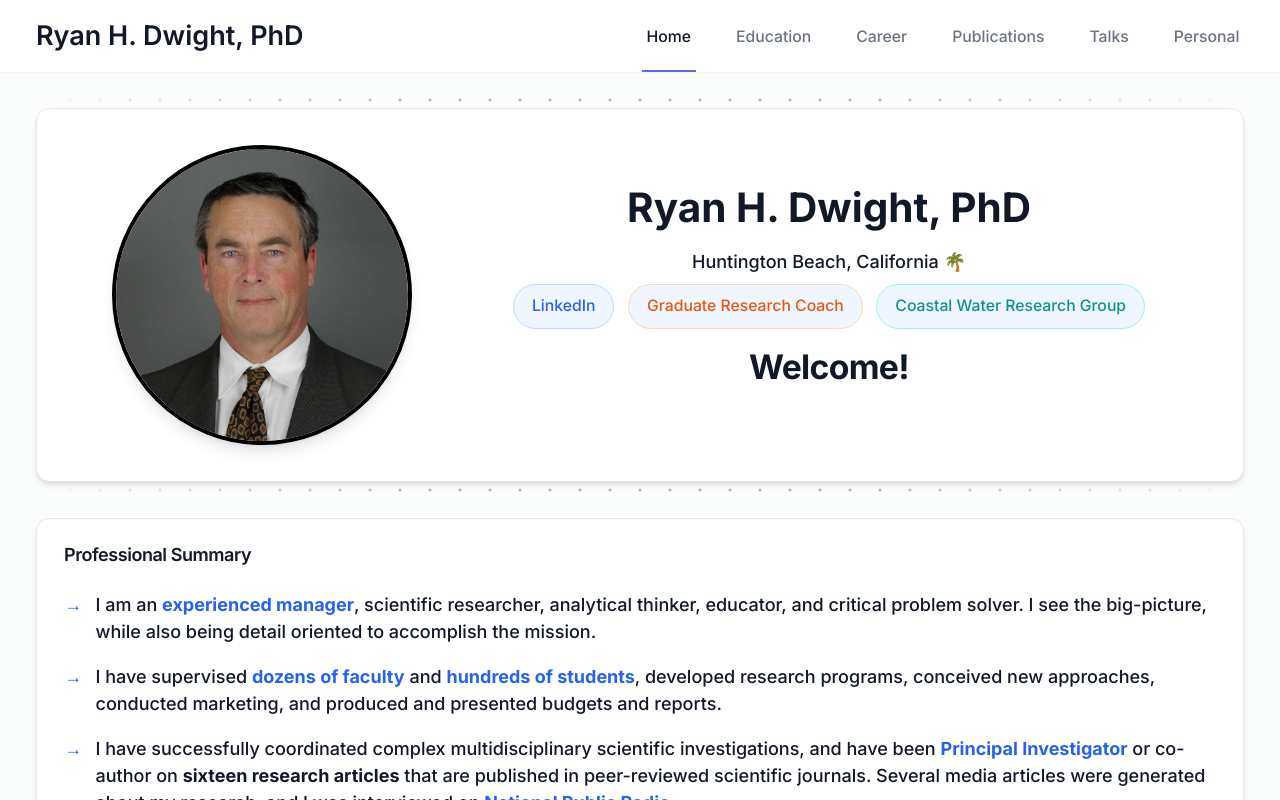
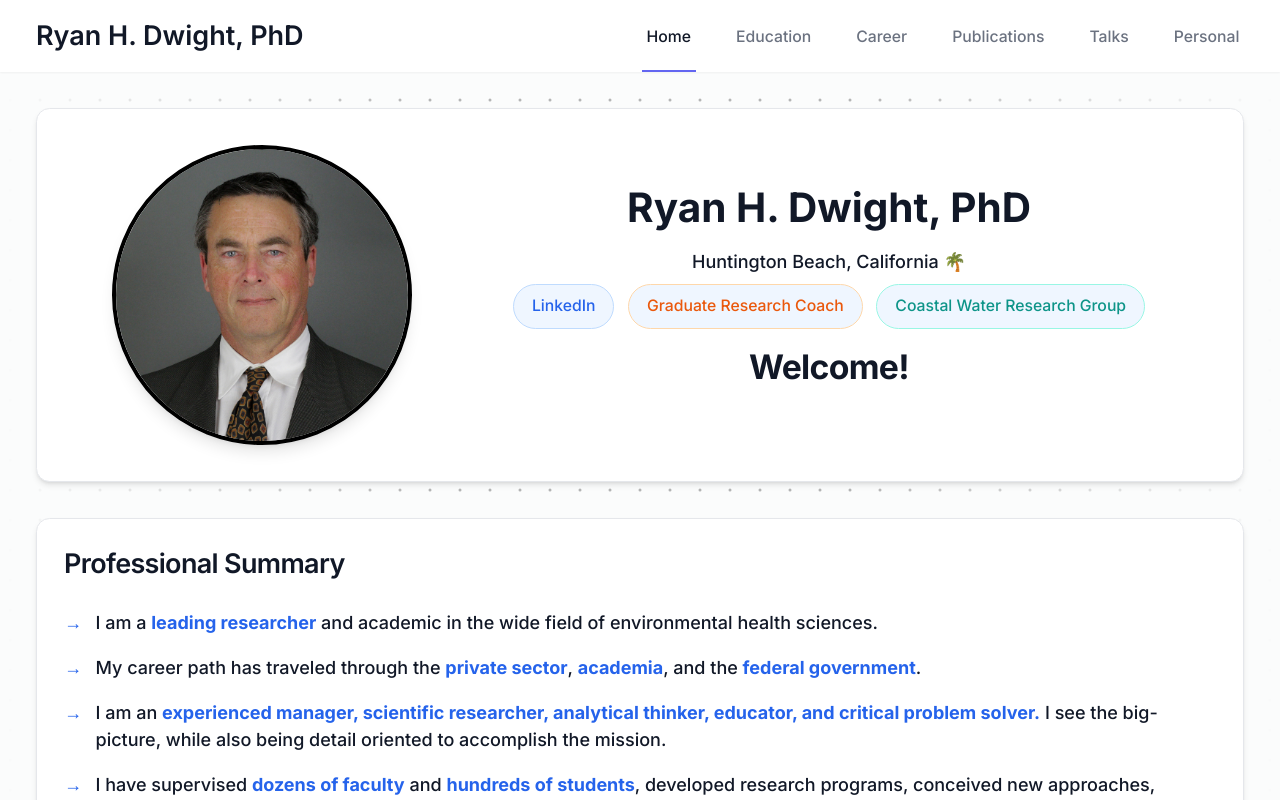
Before and after one commit to lame-o/dads-cv, a Next.js app: page / in a window 1280 px wide. Shown: the top 800 px of the page. Built offline with nearby package versions, Linux system fonts and the light colour scheme.

Commit message:
edited home content

```diff
--- a/app/page.tsx
+++ b/app/page.tsx
@@ -70,13 +70,21 @@ export default function Home() {
       <BlurFade delay={0.5} inView>
         <Card>
           <CardHeader>
-            <CardTitle>Professional Summary</CardTitle>
+            <CardTitle className="text-2xl">Professional Summary</CardTitle>
           </CardHeader>
           <CardContent>
             <ul className="space-y-4">
               {[
                 {
-                  text: <>I am an <span className="text-blue-600 font-bold">experienced manager</span>, scientific researcher, analytical thinker, educator, and critical problem solver. I see the big-picture, while also being detail oriented to accomplish the mission.</>,
+                  text: <>I am a <span className="text-blue-600 font-bold">leading researcher</span> and academic in the wide field of environmental health sciences.</>,
+                  delay: 0.1
+                },
+                {
+                  text: <>My career path has traveled through the <span className="text-blue-600 font-bold">private sector</span>, <span className="text-blue-600 font-bold">academia</span>, and the <span className="text-blue-600 font-bold">federal government</span>.</>,
+                  delay: 0.15
+                },
+                {
+                  text: <>I am an <span className="text-blue-600 font-bold">experienced manager, scientific researcher, analytical thinker, educator, and critical problem solver.</span> I see the big-picture, while also being detail oriented to accomplish the mission.</>,
                   delay: 0.2
                 },
                 {
```
